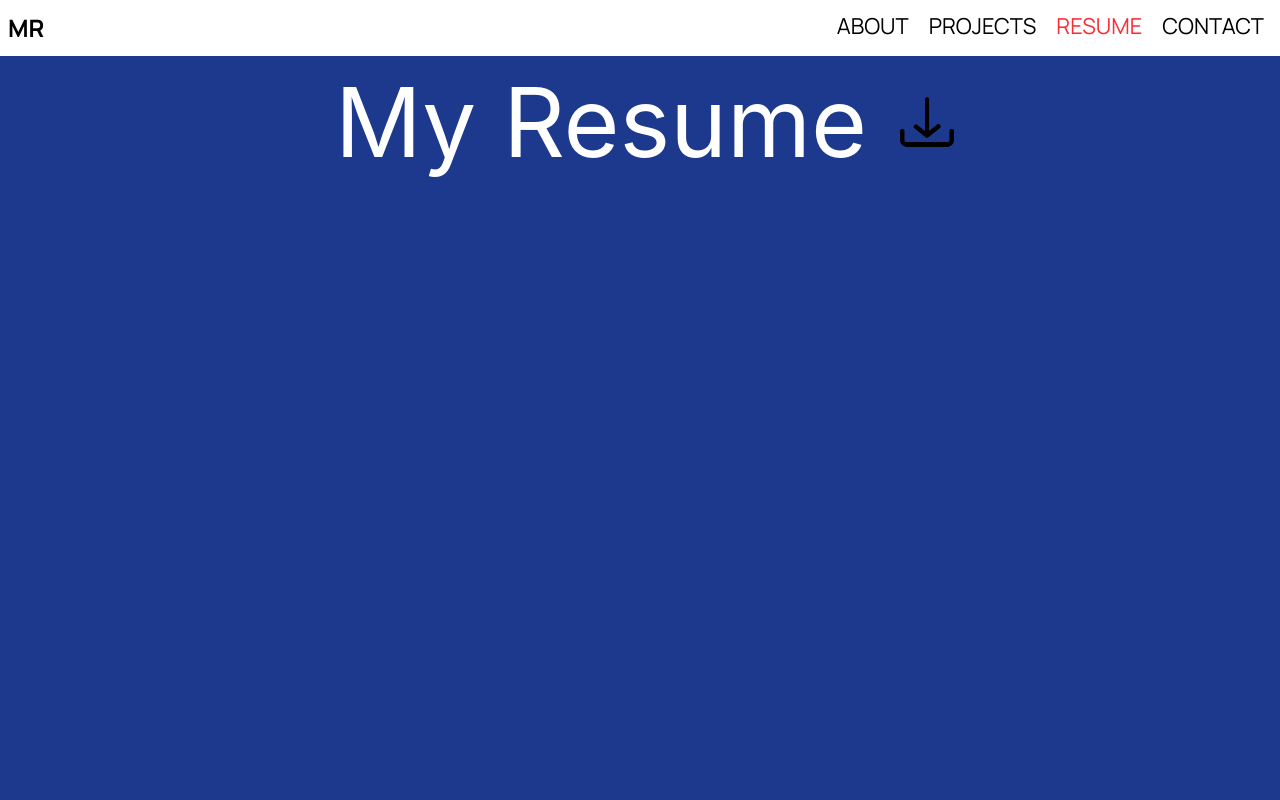
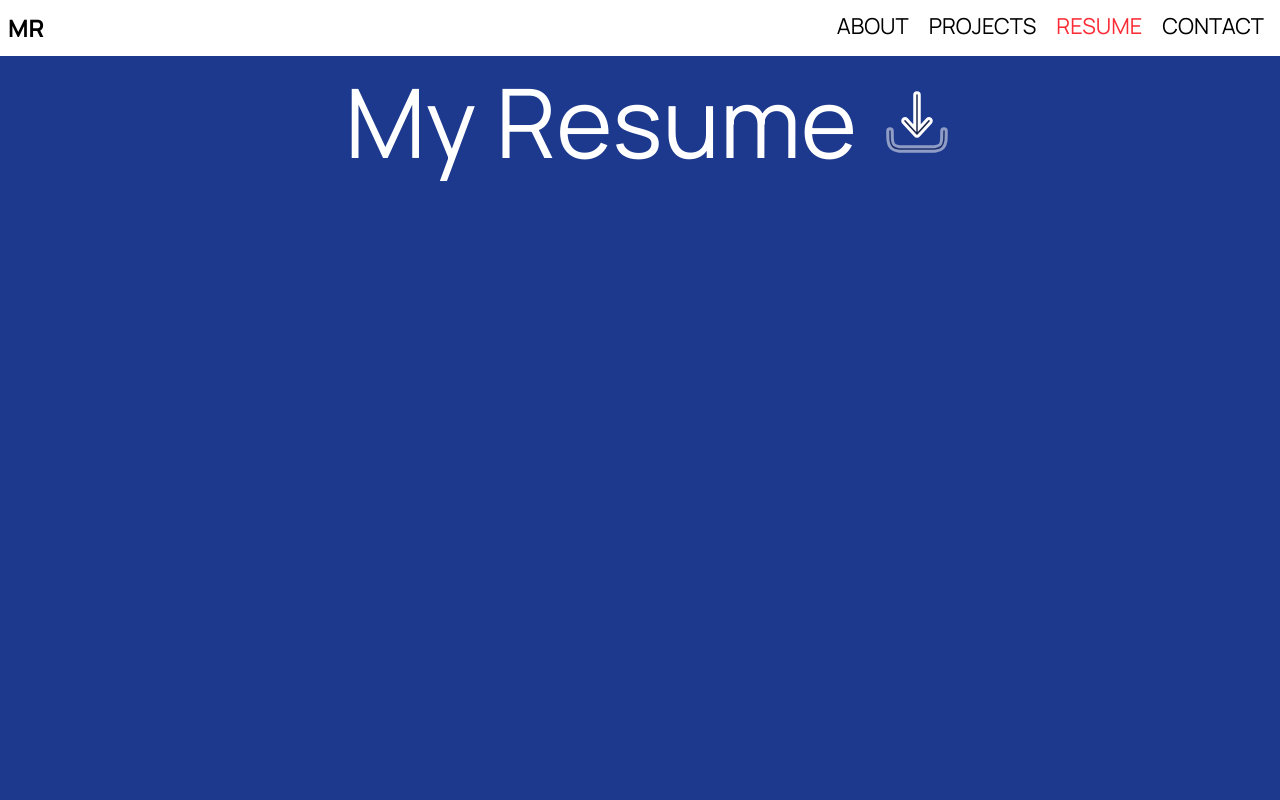
Before and after one commit to matthewrichards234/Personal_Website, a React (Vite) app: page /resume in a window 1280 px wide. Shown: the top 800 px of the page. Built offline with nearby package versions, Linux system fonts and the light colour scheme.

Commit message:
Download icon is updated to be white to fit theme of website.

```diff
--- a/src/components/Resume.tsx
+++ b/src/components/Resume.tsx
@@ -1,5 +1,5 @@
 import resumePDF from "../assets/resume_for_website.pdf";
-import downloadIcon from "../assets/download.png";
+import downloadIcon from "../assets/download-minimalistic-svgrepo-com.svg";
 
 const Resume = () => {
   function handleDownloadClickEvent(fileUrl: string, fileName: string): void {
@@ -13,11 +13,11 @@ const Resume = () => {
     document.body.removeChild(link);
   }
   return (
-    <div className="bg-blue-900 w-screen h-screen text-white">
-      <div className="flex flex-row justify-center items-center gap-1.5">
-        <h1 className="text-8xl p-4.5">My Resume</h1>
+    <div className="bg-blue-900 w-screen h-screen text-white font-manrope">
+      <div className="flex flex-row justify-center items-center lg:gap-1.5">
+        <h1 className="text-4xl lg:text-8xl p-3 lg:p-4.5">My Resume</h1>
         <button
-          className="cursor-pointer w-18 h-18"
+          className="cursor-pointer"
           onClick={() => {
             handleDownloadClickEvent(resumePDF, "Matthew_Richards_Resume");
           }}
@@ -25,7 +25,7 @@ const Resume = () => {
           <img
             src={downloadIcon}
             alt="download resume button"
-            className="w-18 h-18"
+            className="size-12 lg:size-18"
           />
         </button>
       </div>
```
Also changed, not shown: src/assets/download-minimalistic-svgrepo-com.svg (added).
